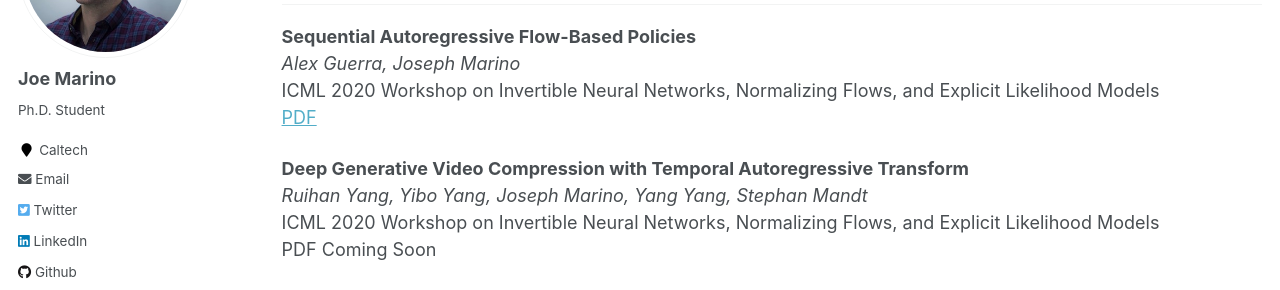
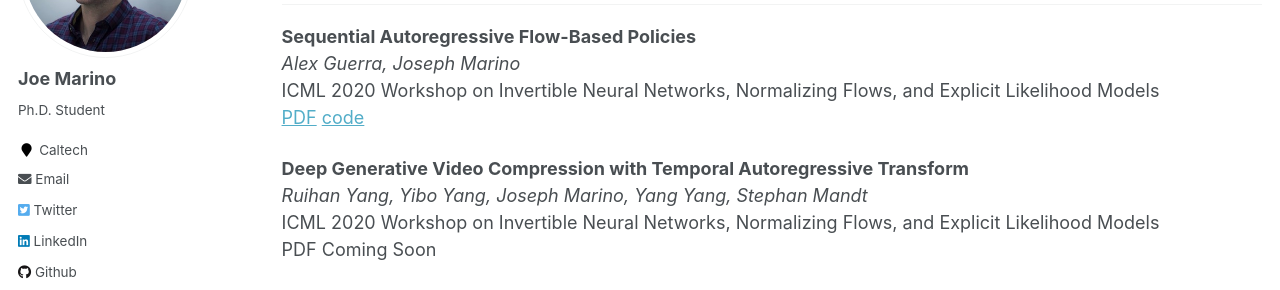
Before and after one commit to joelouismarino/joelouismarino.github.io, a Jekyll site: the page built from _pages/publications.md, in a window 1280 px wide and 900 px high, scrolled down 690 px. Shown: the part 153-443 px from the top of the window. Built offline with Jekyll 4.4.1, drawn with Linux system fonts in a browser that asks for light colours.

Commit message:
Updating code link

```diff
--- a/_pages/publications.md
+++ b/_pages/publications.md
@@ -34,7 +34,7 @@ ___
 **Sequential Autoregressive Flow-Based Policies**
 *Alex Guerra, Joseph Marino*
 ICML 2020 Workshop on Invertible Neural Networks, Normalizing Flows, and Explicit Likelihood Models
-[PDF](../files/papers/2020/arrl/arrl_innf_workshop.pdf)
+[PDF](../files/papers/2020/arrl/arrl_innf_workshop.pdf) [code](https://github.com/aguerra7002/ARSAC)
 
 **Deep Generative Video Compression with Temporal Autoregressive Transform**
 *Ruihan Yang, Yibo Yang, Joseph Marino, Yang Yang, Stephan Mandt*
```
